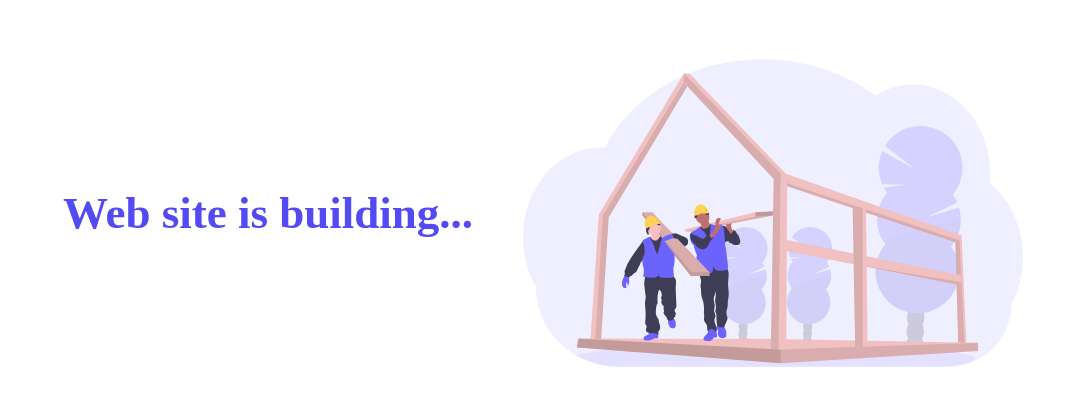
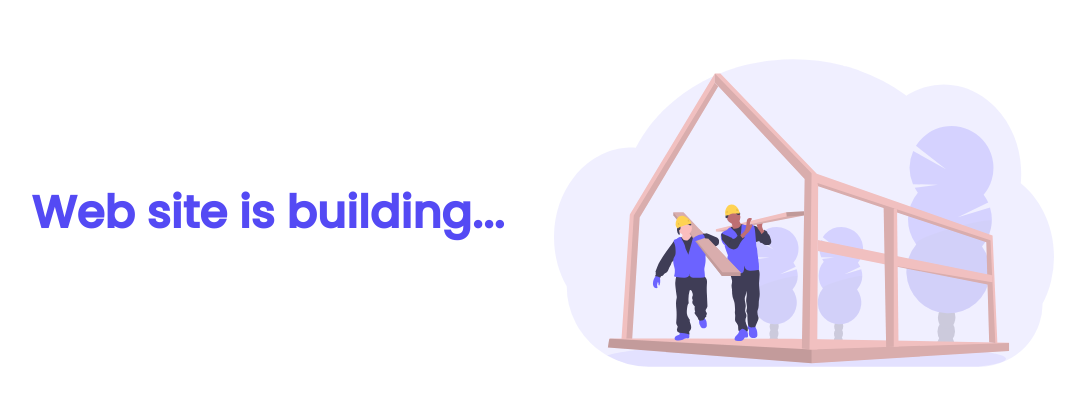
Before and after one commit to skill-spread/learn-app-ui, a Next.js app: page / in a window 1280 px wide. Shown: the part 187-592 px from the top of the page, without its empty margins (97-1182 px from the left). Built offline with nearby package versions, Linux system fonts and the light colour scheme.

Commit message:
feature: add font-family

```diff
--- a/theme/globalStyles.tsx
+++ b/theme/globalStyles.tsx
@@ -13,6 +13,7 @@
   ${reset}
 
   html {
+    font-family: 'Poppins', sans-serif;
     font-size: 62.5%;
     height: 100%;
   }
@@ -39,6 +40,11 @@
   <>
     <Head>
       <link rel="preconnect" href="https://fonts.googleapis.com" />
+      <link rel="preconnect" href="https://fonts.gstatic.com" />
+      <link
+        href="https://fonts.googleapis.com/css2?family=Poppins:ital,wght@0,400;0,500;1,300&display=swap"
+        rel="stylesheet"
+      />
     </Head>
     <MainGlobalStyles />
   </>
```
